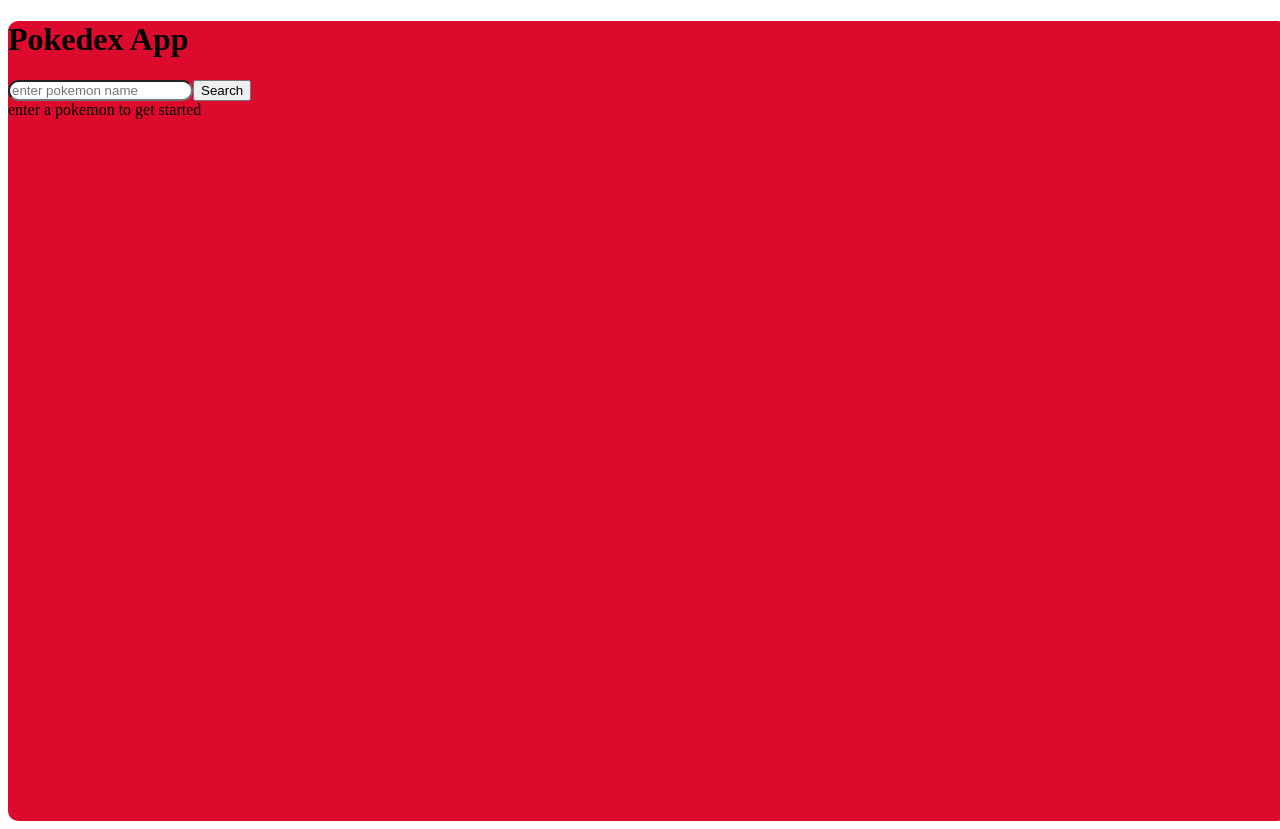
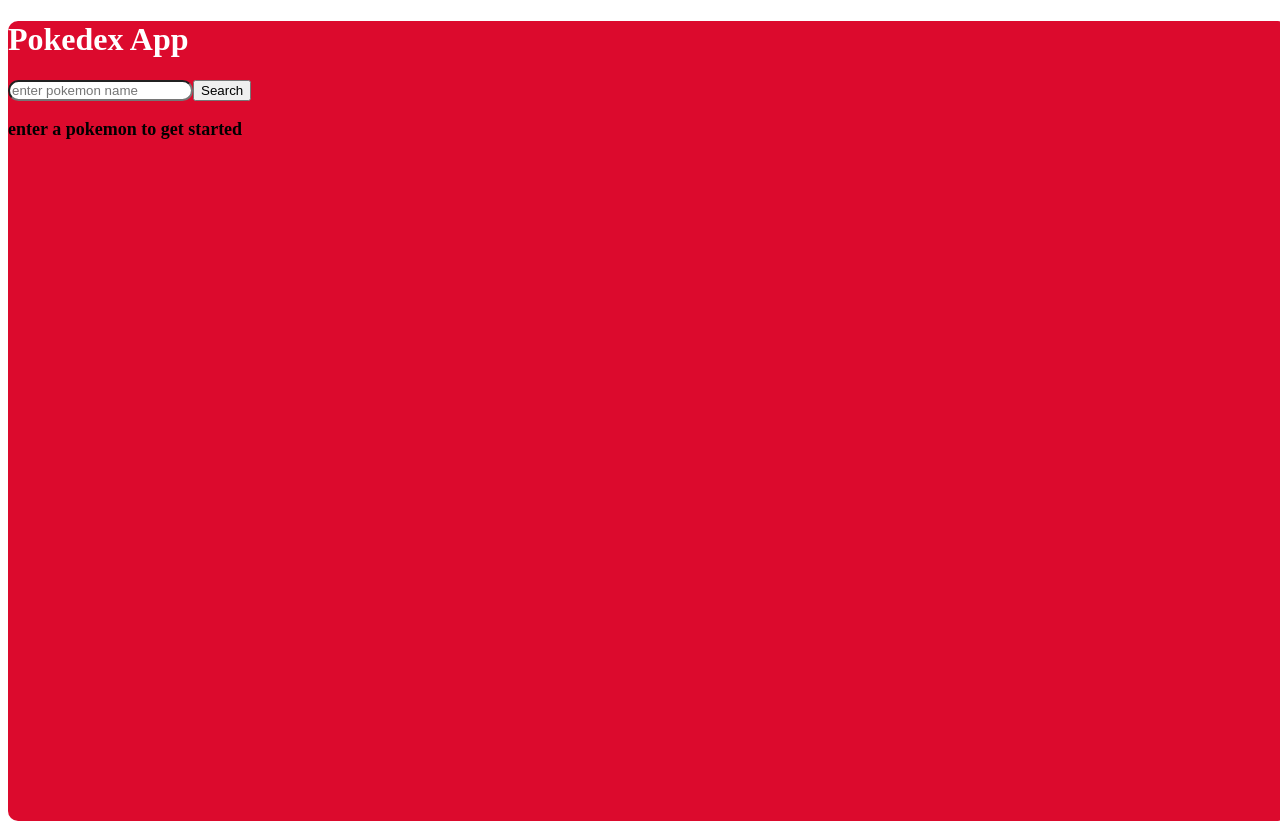
Before and after one commit to DigitalBubblegum/pokedexapp, a React (Create React App) app: page / in a window 1280 px wide. Built offline with nearby package versions, Linux system fonts and the light colour scheme.

Commit message:
-css related work

```diff
--- a/src/App.jsx
+++ b/src/App.jsx
@@ -6,7 +6,7 @@ function App() {
   const pokemonSingle = useSelector(state => state.pokemonSingle)
   return (
     <div className='mainWindow'>
-      <h1>Pokedex App</h1>
+      <h1 className='mainAppName'>Pokedex App</h1>
       <Searchbar pokemonSingle={pokemonSingle}/>
       <PokeInformation pokemonSingle={pokemonSingle}/>
     </div>
--- a/src/components/PokeInformation.jsx
+++ b/src/components/PokeInformation.jsx
@@ -1,17 +1,17 @@
 const PokeInformation = ({pokemonSingle}) => {
     return(
         <div>
-            { pokemonSingle === null ? <>enter a pokemon to get started</> :
+            { pokemonSingle === null ? <p className="defaultPokemonInformation">enter a pokemon to get started</p> :
             <>
             <h1>{pokemonSingle.name.toUpperCase()}</h1>
-            <div>
-                <img src={pokemonSingle.sprites.other.home.front_default} alt={pokemonSingle.name}></img>
+            <div className="dexViewMain">
+                <img src={pokemonSingle.sprites.other.home.front_default} alt={pokemonSingle.name} className="pokemon-image"></img>
                 <div>
                     <h2>About</h2>
                     <div className="about-iwh">
-                        <h3>ID: {pokemonSingle.id}</h3>
-                        <h3>Height: {pokemonSingle.height}</h3>
-                        <h3>Weight: {pokemonSingle.weight}</h3>
+                        ID: {pokemonSingle.id}
+                        Height: {pokemonSingle.height}
+                        Weight: {pokemonSingle.weight}
                     </div>
                     <h3>Types</h3>
                     <ul>
--- a/src/index.css
+++ b/src/index.css
@@ -18,3 +18,21 @@
   padding: 10px;
   justify-content: space-evenly;
 }
+.mainAppName{
+  color: white;
+}
+.defaultPokemonInformation{
+  font-size: large;
+  font-weight: bold;
+}
+.pokemon-image{
+  border: 5px solid black;
+}
+.dexViewMain{
+  border: 5px solid black;
+  display: flex;
+  flex-direction: row;
+  align-items: flex-start;
+  padding: 10px;
+  justify-content: space-around;
+}
--- a/src/services/fetchPokemon.jsx
+++ b/src/services/fetchPokemon.jsx
@@ -7,8 +7,13 @@ const getAllPokemon = async() => {
 }
 
 const findSinglePokemon = async(searchVal) => {
-    const response = await axios.get(`${baseUrl}${searchVal}`)
-    return response.data
+    try{
+        const response = await axios.get(`${baseUrl}${searchVal}`)
+        return response.data
+    }
+    catch(error){
+        console.log(error.message)
+    }
 }
 
 export default {getAllPokemon,findSinglePokemon}
```
